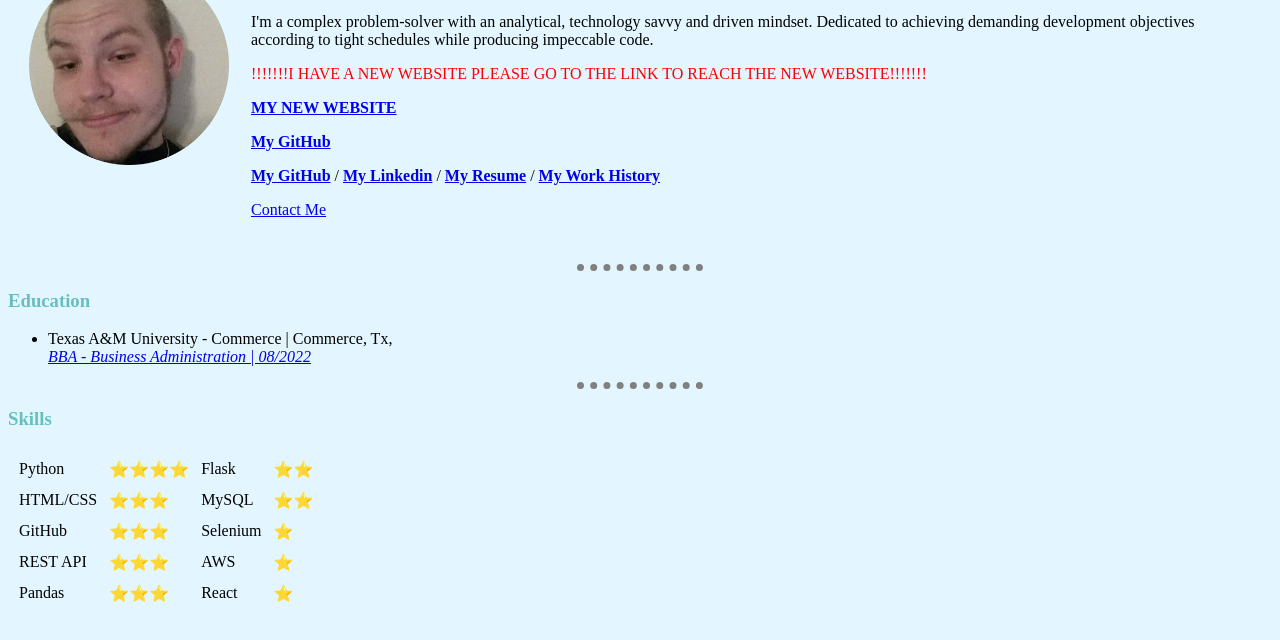
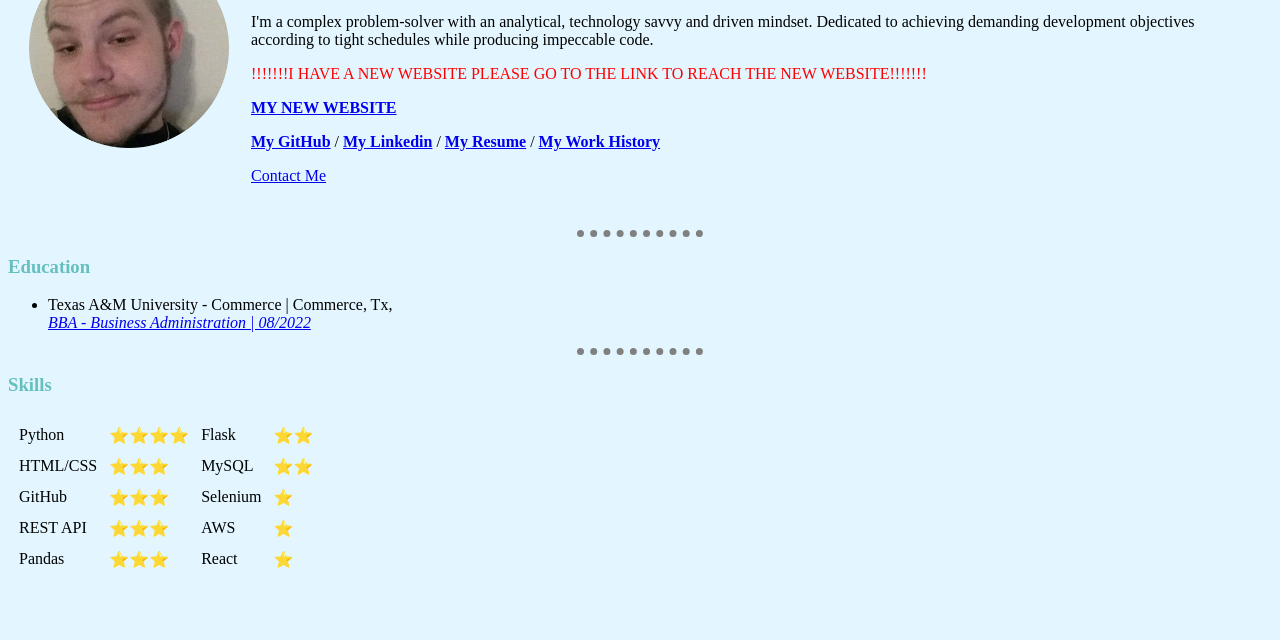
Before and after one commit to Jlamb96/cv, a plain HTML site: page index.html in a window 1280 px wide. Shown: the part 130-770 px from the top of the page. Drawn offline with Linux system fonts and the light colour scheme.

Commit message:
Update index.html

```diff
--- a/index.html
+++ b/index.html
@@ -19,7 +19,7 @@
 development objectives according to tight schedules while producing impeccable code.</p>
         <p class="announcement">!!!!!!!I HAVE A NEW WEBSITE PLEASE GO TO THE LINK TO REACH THE NEW WEBSITE!!!!!!!</p>
         <p><strong><a href="https://jlamb96.github.io/Jeremys-website/"> MY NEW WEBSITE</a></strong>
-        <p><strong><a href="https://github.com/Jlamb96"> My GitHub</a></strong>
+
   <p><strong><a href="https://github.com/Jlamb96"> My GitHub</a></strong> /
   <strong><a href="https://www.linkedin.com/in/jeremy-lamb-11882a195/">My Linkedin</a> </strong> /
   <strong><a href="Finished Resume.pdf">My Resume</a> </strong> /
```
